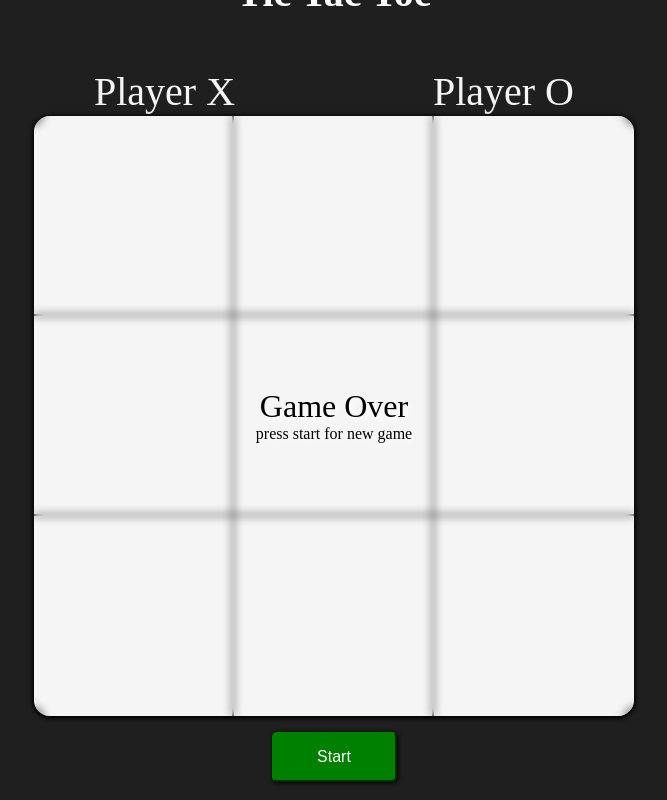
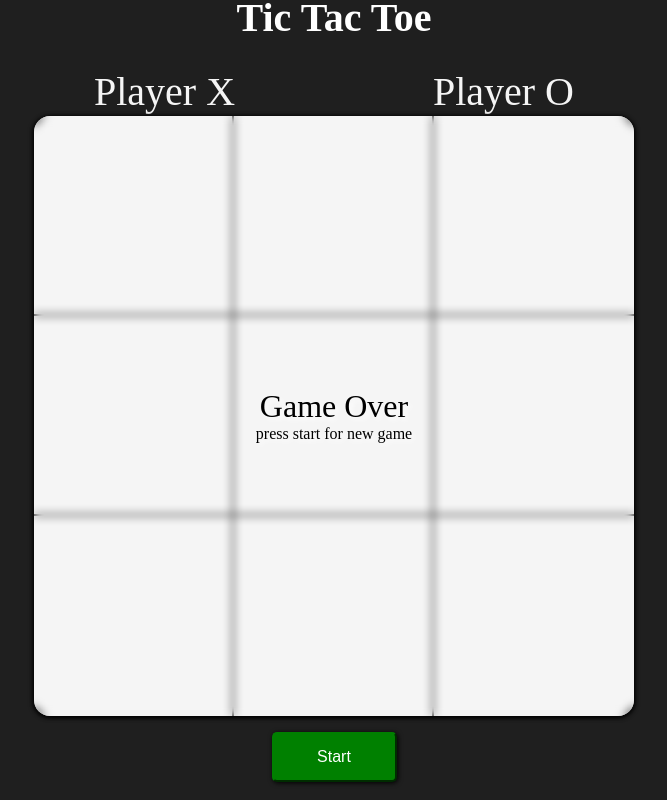
Before and after one commit to JSONhoward/tic-tac-toe, a website built with Parcel: page index.html in a window 1280 px wide. Shown: the whole page, without its empty margins (306-973 px from the left). Built offline with nearby package versions, Linux system fonts and the light colour scheme.

Commit message:
fixed h1

```diff
--- a/styles.css
+++ b/styles.css
@@ -16,7 +16,7 @@ body {
 
 h1 {
   position: relative;
-  top: -50px;
+  top: -25px;
   color: white;
   font-size: 5vmin;
 }
```
